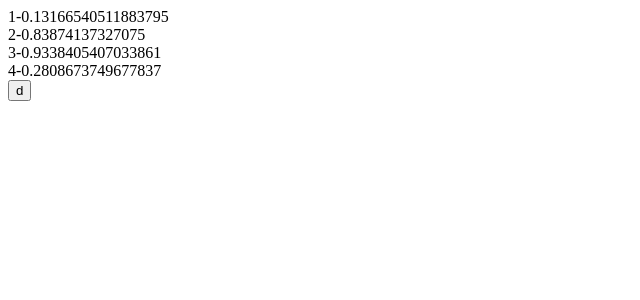
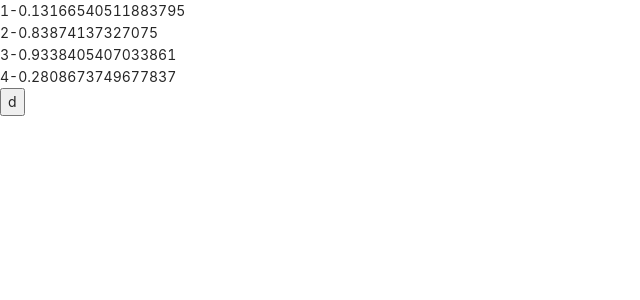
Before and after one commit to andy00614/word-recite, a Next.js app: page /idx-key in a window 1280 px wide. Shown: the top 300 px of the page, without its empty margins (0-640 px from the left). Built offline with nearby package versions, Linux system fonts and the light colour scheme.

Commit message:
fix: backfill antd version

```diff
--- a/package.json
+++ b/package.json
@@ -12,7 +12,7 @@
     "@next/font": "13.1.2",
     "@types/react": "18.0.27",
     "@types/react-dom": "18.0.10",
-    "antd": "^5.1.5",
+    "antd": "4.24.5",
     "eslint": "8.32.0",
     "eslint-config-next": "13.1.2",
     "next": "13.1.2",
--- a/src/pages/_app.tsx
+++ b/src/pages/_app.tsx
@@ -1,5 +1,8 @@
 import type { AppProps } from 'next/app'
+import 'antd/dist/antd.css';
 
 export default function App({ Component, pageProps }: AppProps) {
-  return <Component {...pageProps} />
+  return <>
+    <Component {...pageProps} />
+  </>
 }
```
Also changed, not shown: 1 other file (tests, documents, lock files or other folders).
